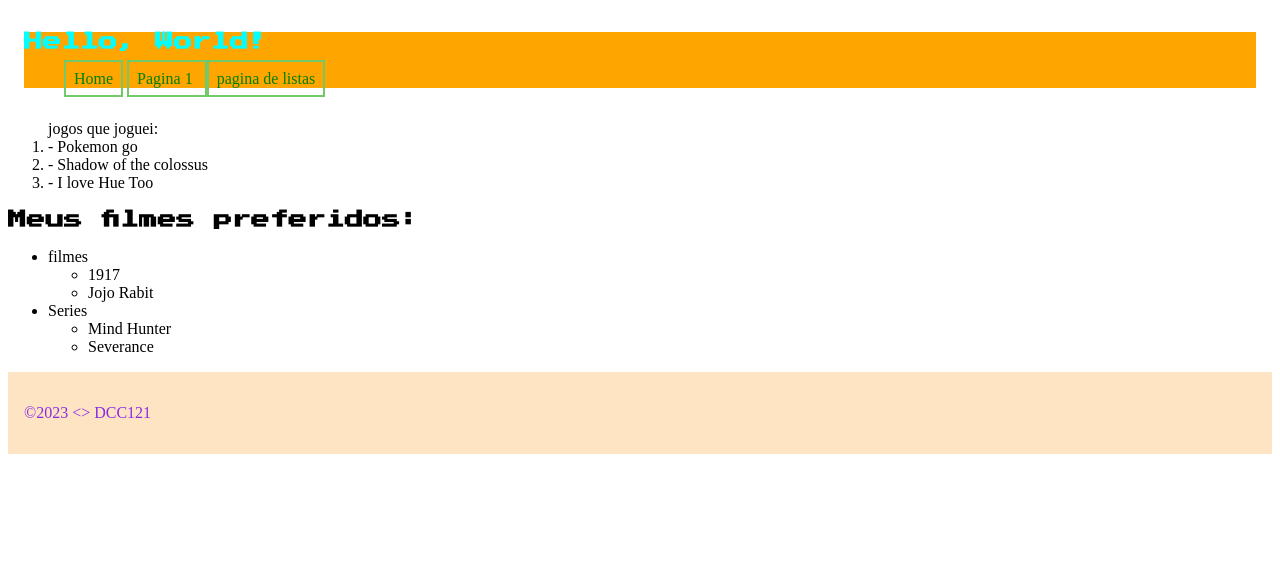
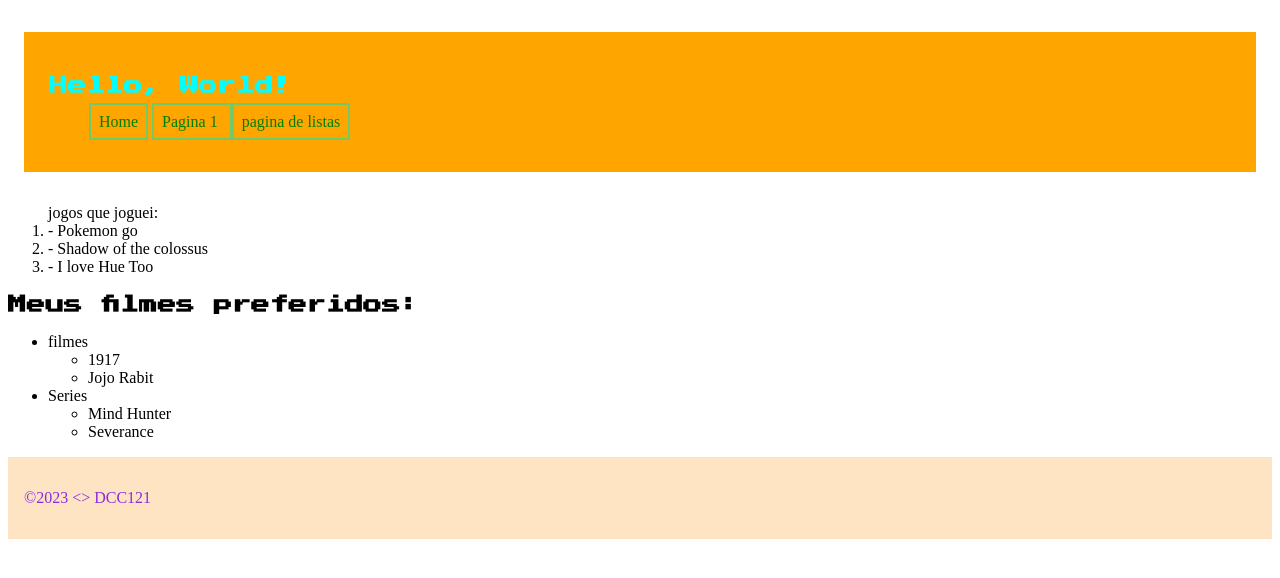
Before and after one commit to ufjf-dcc121/dcc121-2023-1-atv1-vitoriaalexandre, a plain HTML site: page teste.html in a window 1280 px wide. Drawn offline with Linux system fonts and the light colour scheme.

Commit message:
asicionando estilos

```diff
--- a/teste.html
+++ b/teste.html
@@ -9,6 +9,15 @@
     <link href="https://fonts.googleapis.com/css2?family=Press+Start+2P&display=swap" rel="stylesheet">
     <title>Aula 2</title>
     <style>
+        h3 {
+        font-family: 'Press Start 2P', cursive;
+        }
+        header{
+            padding: 25px;
+            margin: 2em 1em;
+            color: aqua;
+            background-color: orange;
+        }
         .primeiraAula {
             color: rgb(113, 201, 105);
             display: inline;
@@ -19,10 +28,15 @@
             color: green;
             text-decoration:none ;
         }
+        footer{
+            padding: 2em 1em;
+            color: blueviolet;
+            background-color: bisque;
+        }
     </style>
 </head>
 <body>
-    <header style="margin: 2em 1em; color: aqua; background-color: orange;">
+    <header>
     <h3>Hello, World!</h3>
     <nav>
         <ul>
@@ -59,14 +73,8 @@
         </ul>
     </ul>
     </main>
-    <footer style="padding: 2em 1em; color: blueviolet; background-color: bisque;">
+    <footer>
         &copy;2023 &lt;&gt; DCC121
     </footer>
 </body>
 </html>
-
-<style>
-    h3{
-        font-family: 'Press Start 2P', cursive;
-    }
-</style>
```
